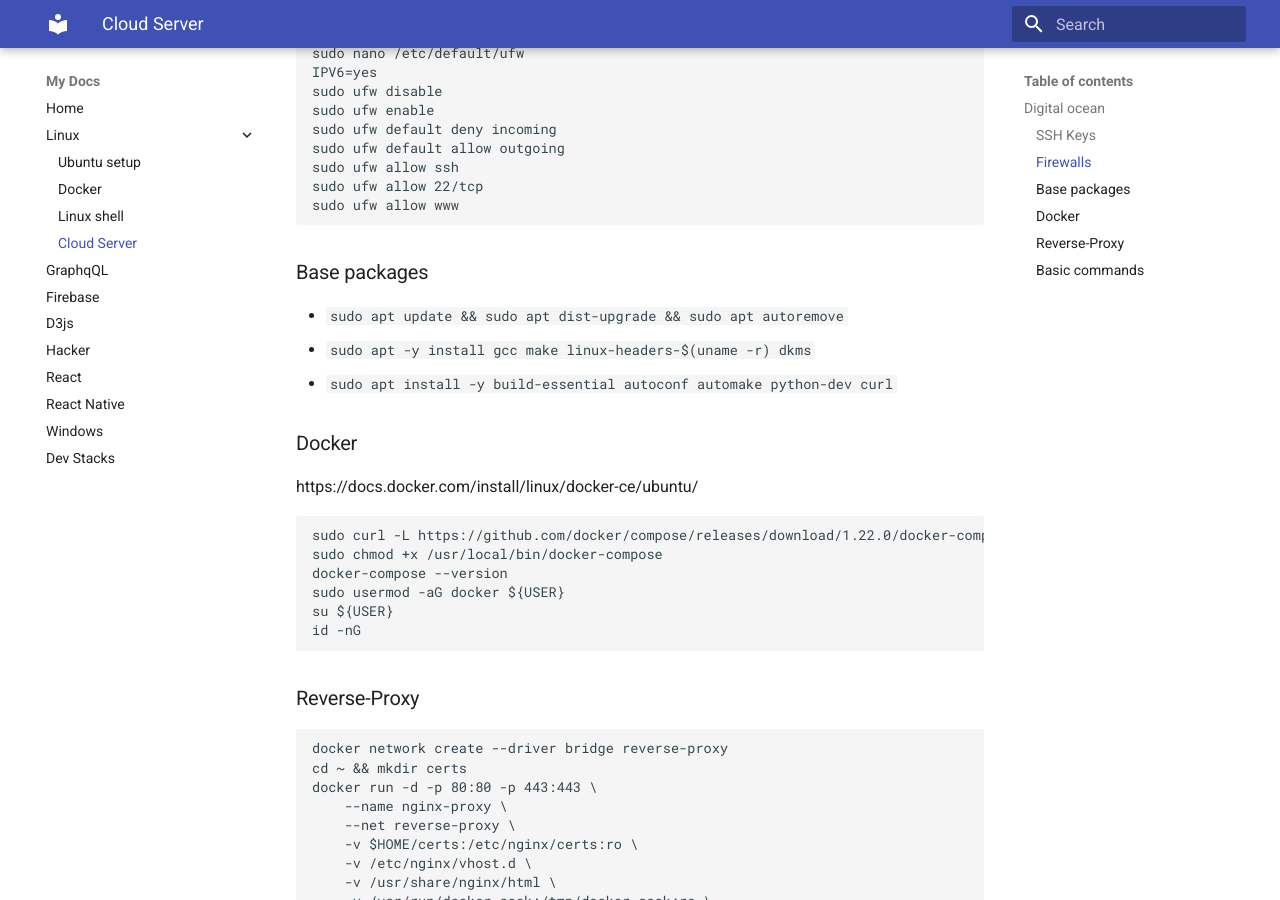
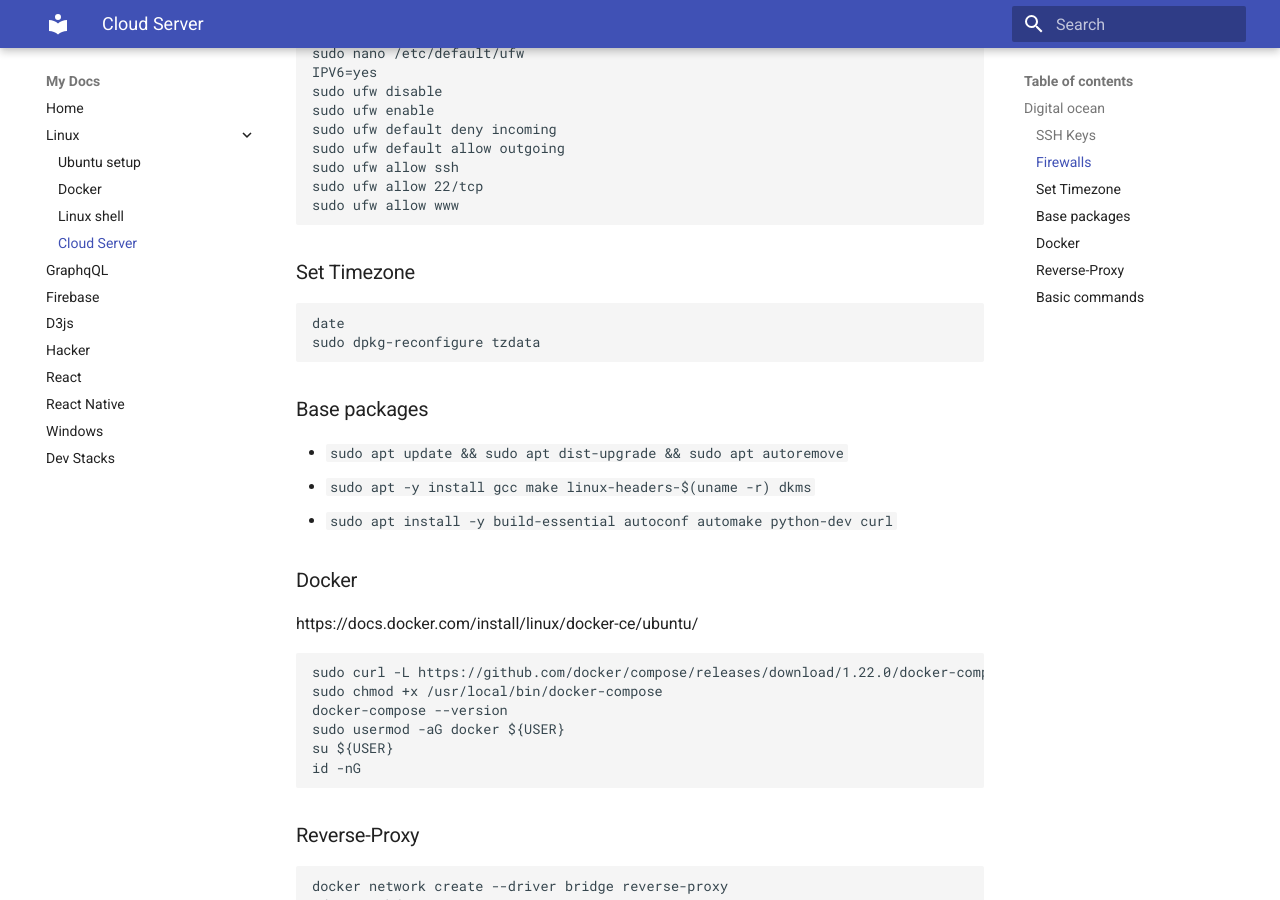
Before and after one commit to ajaymore/development-docs, an MkDocs documentation site: the page built from docs/linux/cloud-server.md, in a window 1280 px wide and 900 px high, scrolled down 845 px. Built offline with MkDocs 1.6.1 and Material for MkDocs 9.7.7, drawn with Linux system fonts in a browser that asks for light colours; old or Windows-style settings are respelled for this version of MkDocs.

Commit message:
Update cloud-server.md

````diff
--- a/docs/linux/cloud-server.md
+++ b/docs/linux/cloud-server.md
@@ -39,6 +39,12 @@
 sudo ufw allow ssh
 sudo ufw allow 22/tcp
 sudo ufw allow www
+```
+
+### Set Timezone
+```
+date
+sudo dpkg-reconfigure tzdata
 ```
 
 ### Base packages
````
